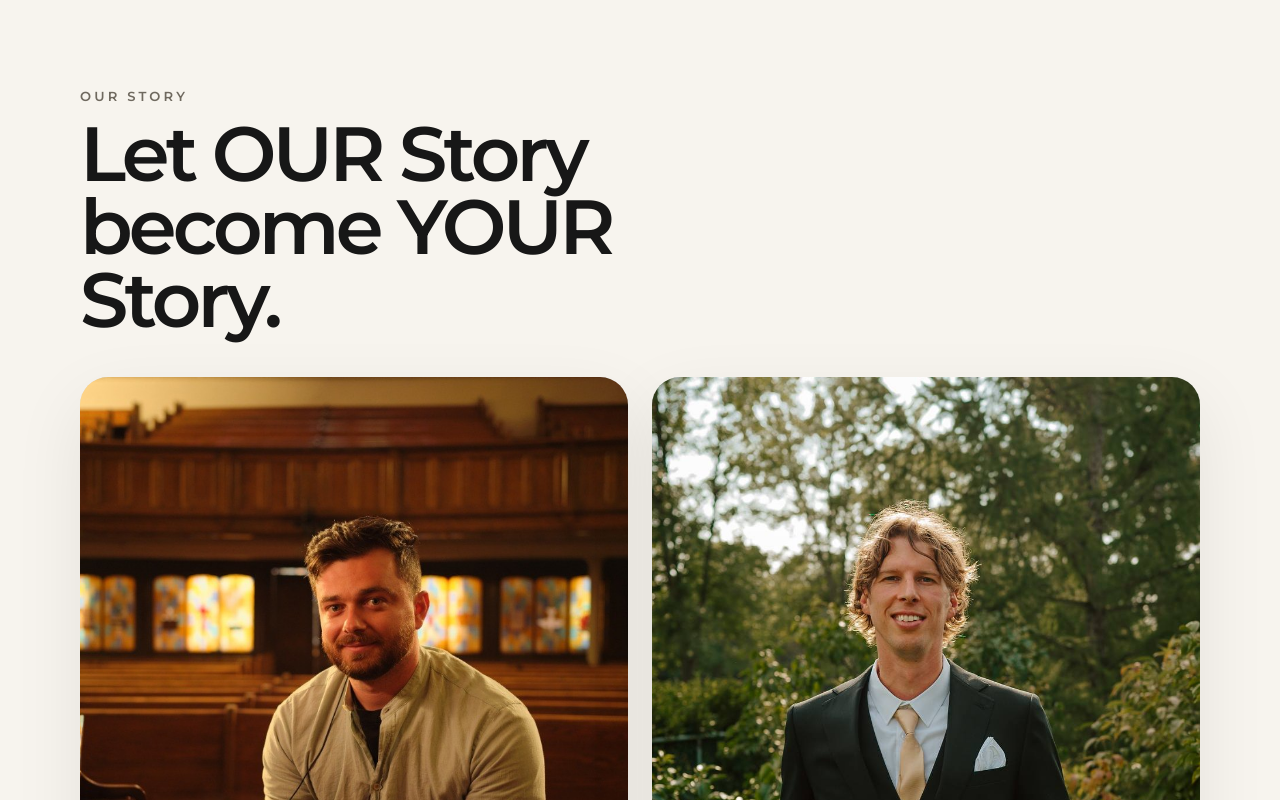
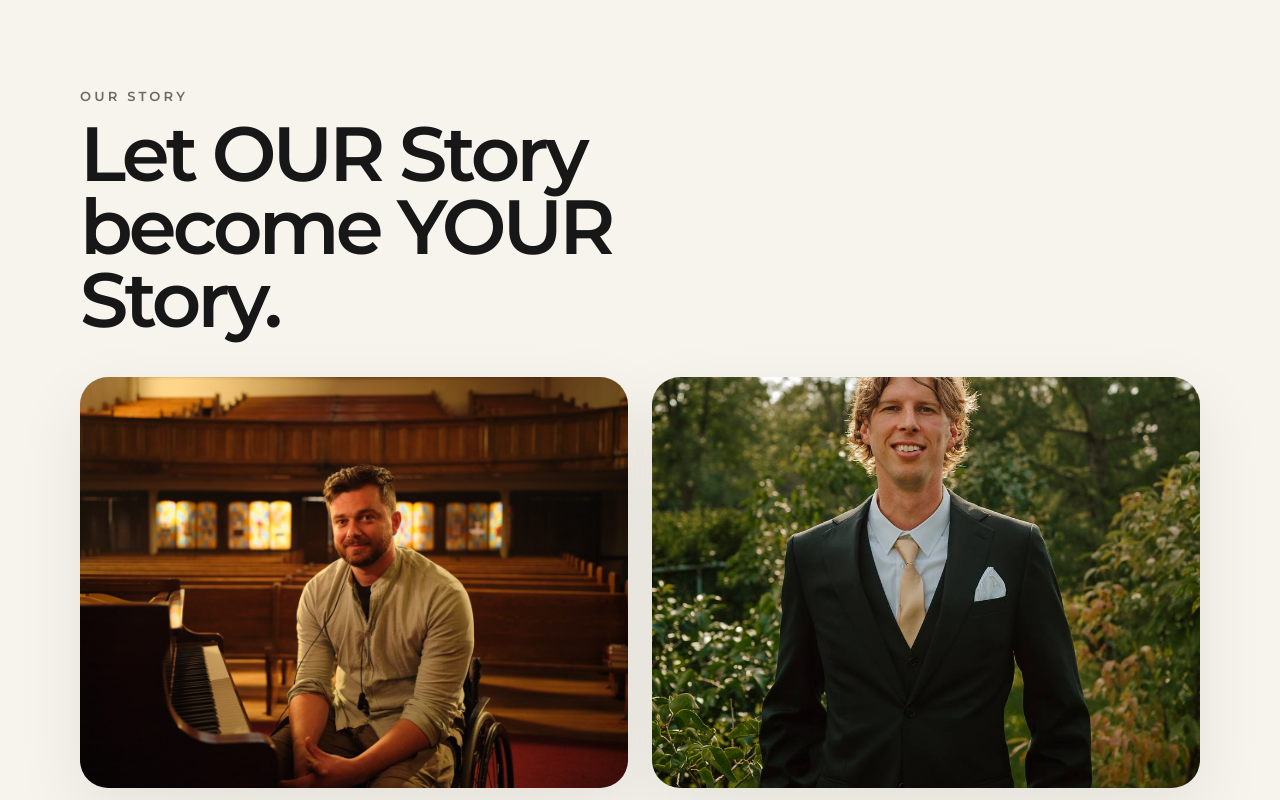
Before and after one commit to baldinircr-byte/resonateadaptive-frontend-new, a Next.js app: page /our-story in a window 1280 px wide. Shown: the top 800 px of the page. Built offline with nearby package versions, Linux system fonts and the light colour scheme.

Commit message:
fix: align about page co-founder image sizing

```diff
--- a/src/app/globals.css
+++ b/src/app/globals.css
@@ -610,8 +610,13 @@ h6,
   gap: 14px;
 }
 
+.storyPersonCard .imageCard {
+  aspect-ratio: 4 / 3;
+}
+
 .storyGalleryMain {
-  min-height: 560px;
+  min-height: auto;
+  height: 100%;
 }
 
 .storyPersonMeta {
```
